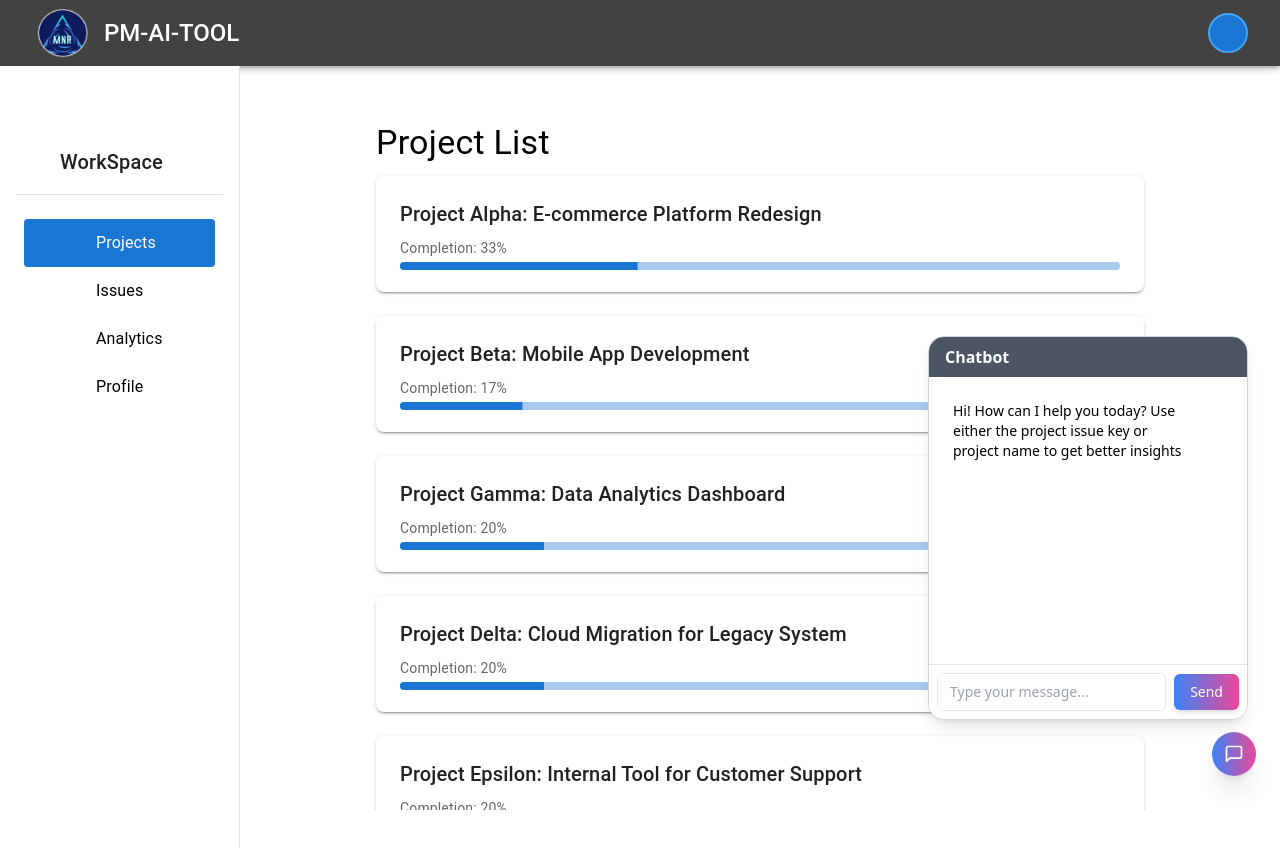
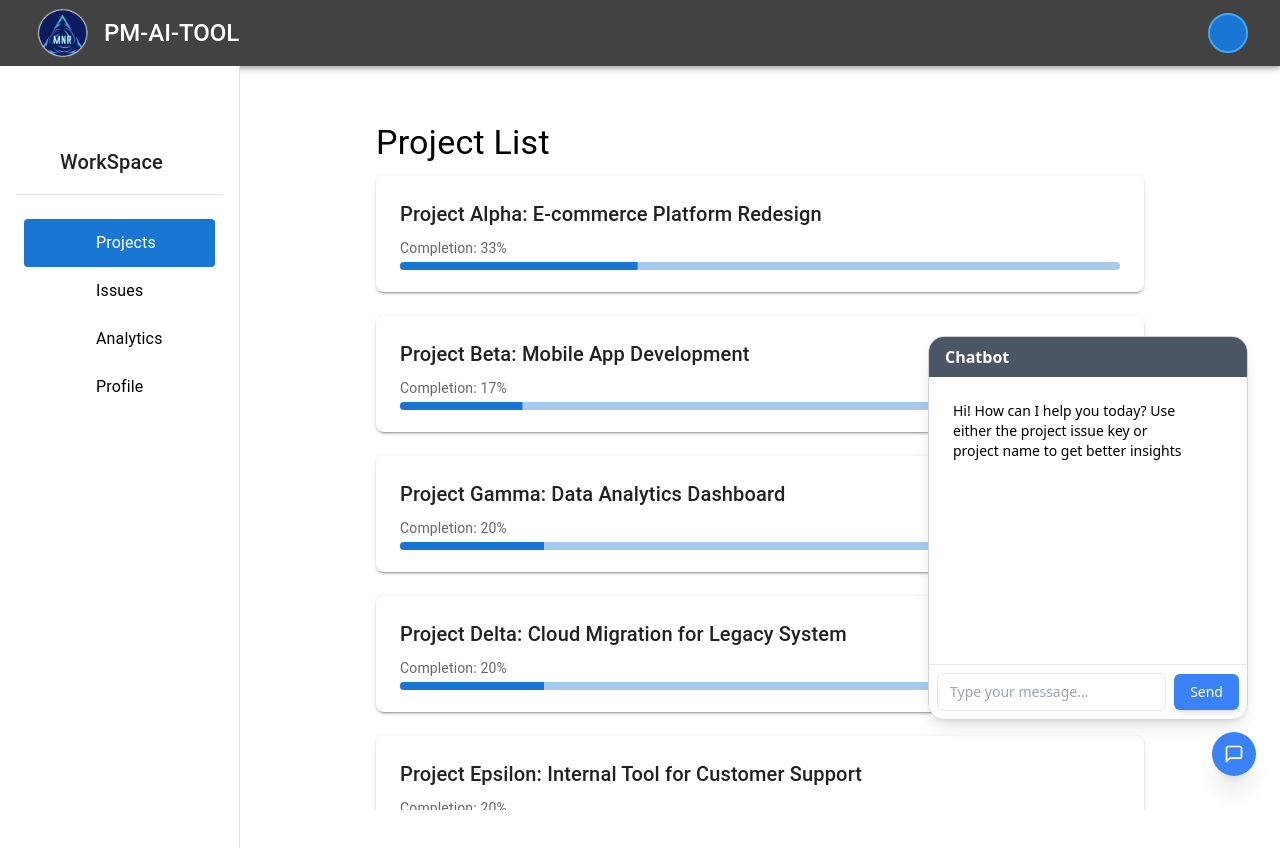
Before and after one commit to pratikmehakare/pm_ai_tool, a React (Create React App) app: page /dashboard in a window 1280 px wide. Both pictures are taken after a click on the button 1234 px from the left and 754 px from the top of the page. Shown: the top 848 px of the page. Built offline with nearby package versions, Linux system fonts and the light colour scheme; some icons are missing.

Commit message:
logo changed

```diff
--- a/src/components/common/ChatbotWidget.jsx
+++ b/src/components/common/ChatbotWidget.jsx
@@ -116,7 +116,7 @@ export default function ChatbotWidget() {
               onKeyDown={handleKeyDown}
             />
             <button
-              className="bg-gradient-to-r from-blue-500 to-pink-500 text-white px-4 py-2 rounded-md text-sm shadow-md hover:scale-105 active:scale-95 transition-all disabled:opacity-50"
+              className="bg-gradient-to-r from-blue-500 to-blue-500 text-white px-4 py-2 rounded-md text-sm shadow-md hover:scale-105 active:scale-95 transition-all disabled:opacity-50"
               onClick={sendMessage}
               disabled={loading}
             >
@@ -127,7 +127,7 @@ export default function ChatbotWidget() {
       )}
 
       <button
-        className="absolute bottom-0 right-0 bg-gradient-to-r from-blue-500 to-pink-500 hover:from-pink-500 hover:to-blue-500 text-white p-3 rounded-full shadow-xl transition-all duration-300"
+        className="absolute bottom-0 right-0 bg-gradient-to-r from-blue-500 to-blue-500 hover:from-blue-500 hover:to-blue-700 text-white p-3 rounded-full shadow-xl transition-all duration-300"
         onClick={() => setIsOpen(!isOpen)}
       >
         <MessageSquare className="w-5 h-5" />
```
